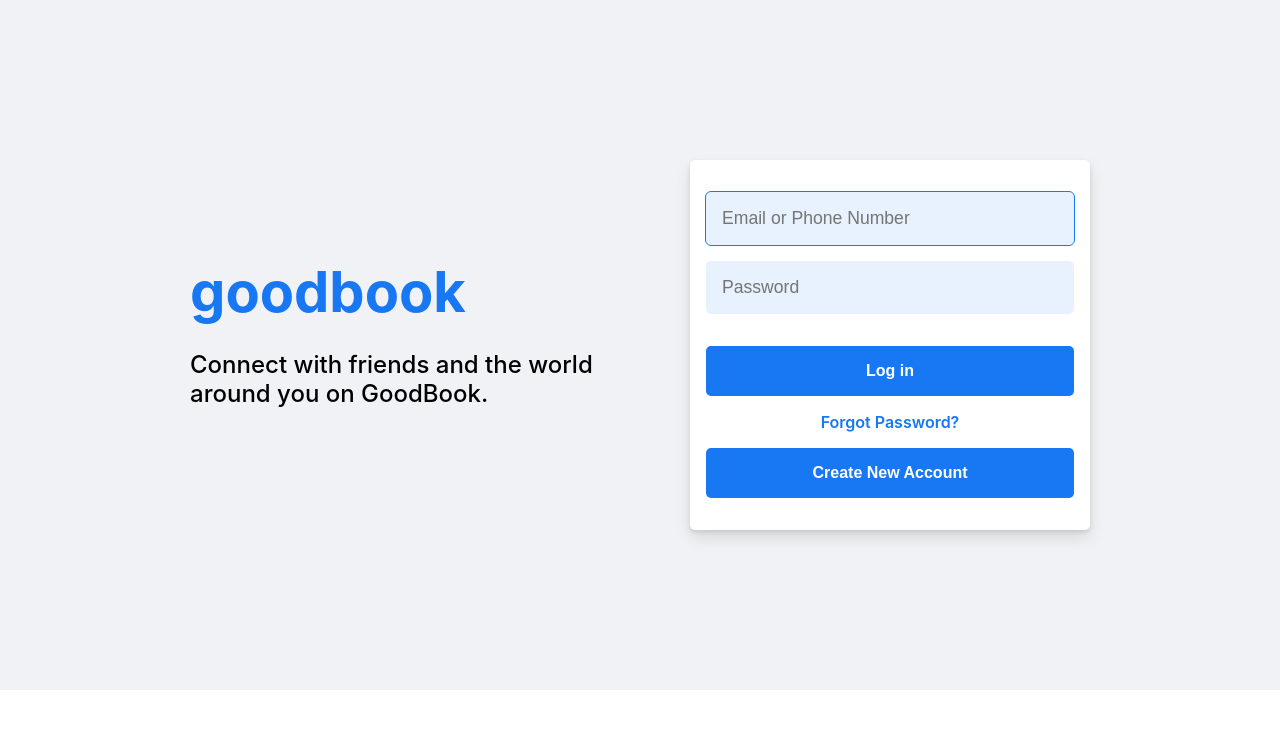
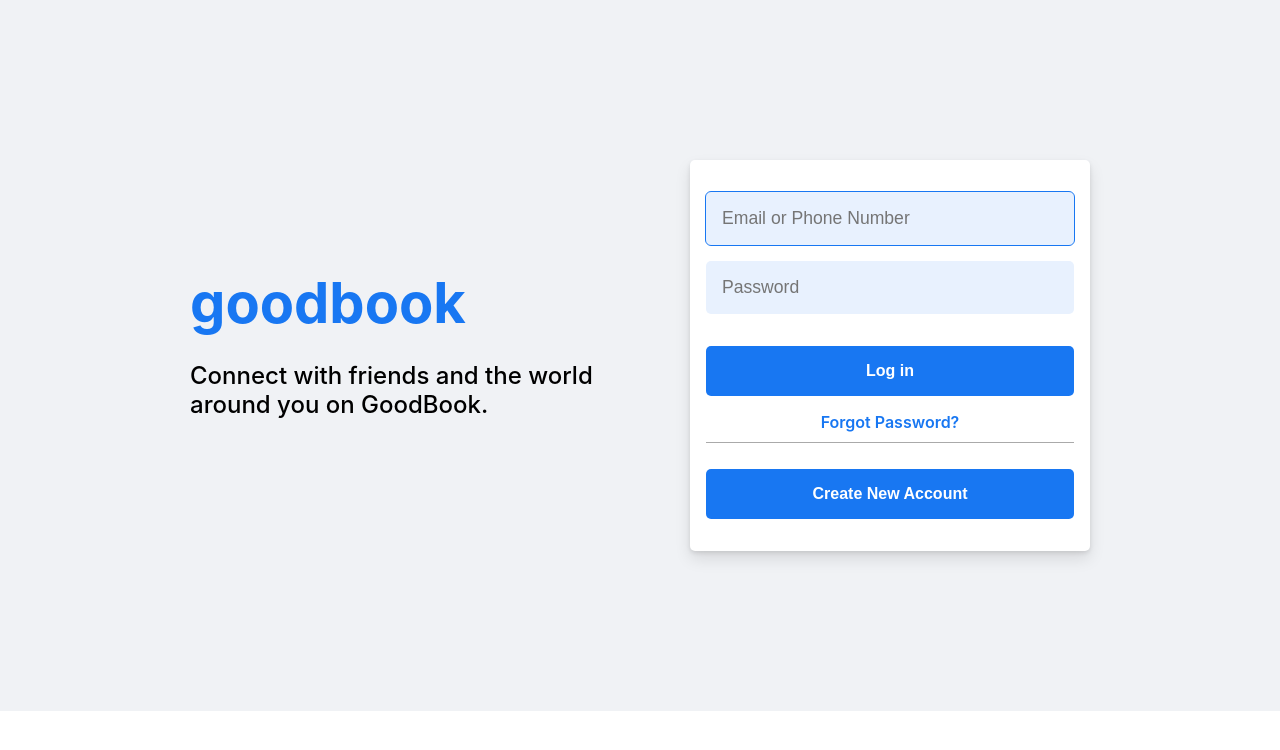
Before and after one commit to Naoto-110616/Goodbook_react-app, a React (Create React App) app in the folder goodbook-react/: page / in a window 1280 px wide. Shown: the top 750 px of the page. Built offline with nearby package versions, Linux system fonts and the light colour scheme.

Commit message:
update desing in login page

```diff
--- a/goodbook-react/src/components/Login/Login.js
+++ b/goodbook-react/src/components/Login/Login.js
@@ -30,7 +30,9 @@ const Login = () => {
 							}}
 						/>
 						<Button>Log in</Button>
-						<a href="">Forgot Password?</a>
+						<div className={classes.remenber}>
+							<a href="/">Forgot Password?</a>
+						</div>
 						<Button>Create New Account</Button>
 					</div>
 				</div>
--- a/goodbook-react/src/components/Login/Login.module.css
+++ b/goodbook-react/src/components/Login/Login.module.css
@@ -35,6 +35,12 @@ h1 {
 	box-sizing: border-box;
 	box-shadow: 0 2px 4px rgb(0 0 0 / 10%), 0 8px 16px rgb(0 0 0 / 10%);
 }
+.remenber {
+	width: 100%;
+	border-bottom: 1px solid #aaaaaa;
+	margin-bottom: 10px;
+	padding-bottom: 10px;
+}
 .login-right a {
 	text-decoration: none;
 	color: #1877f2;
```
